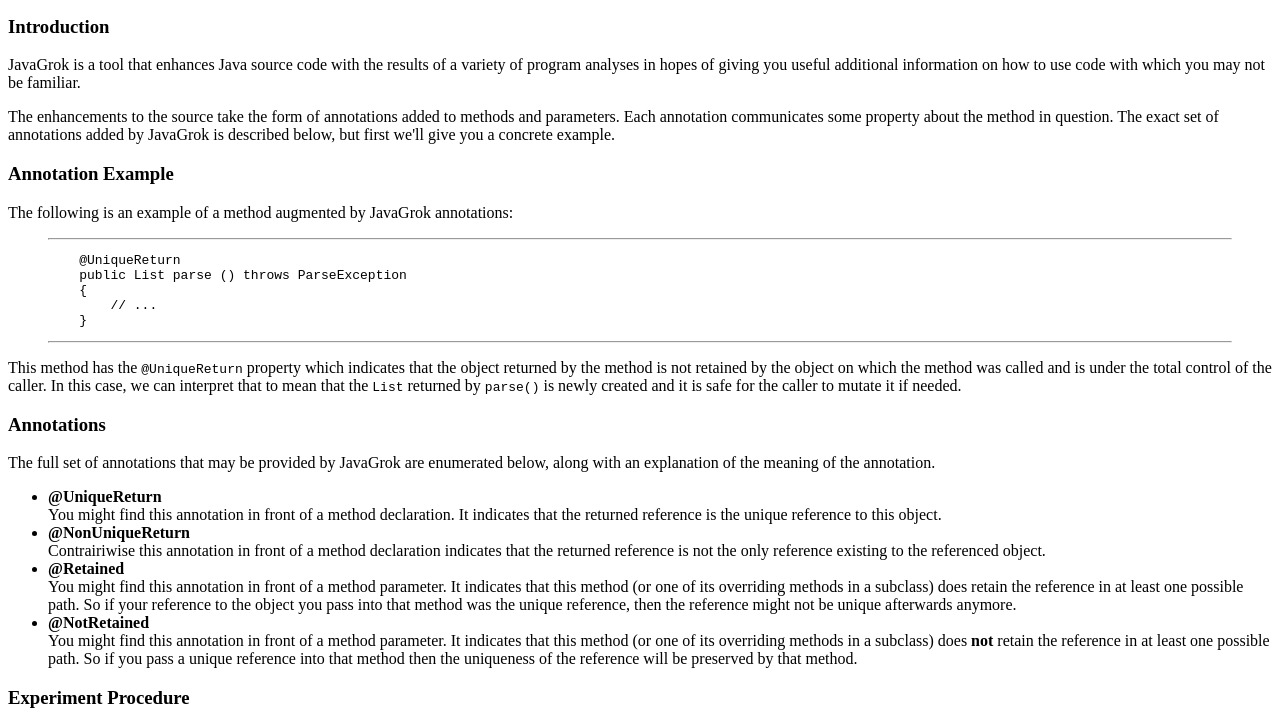
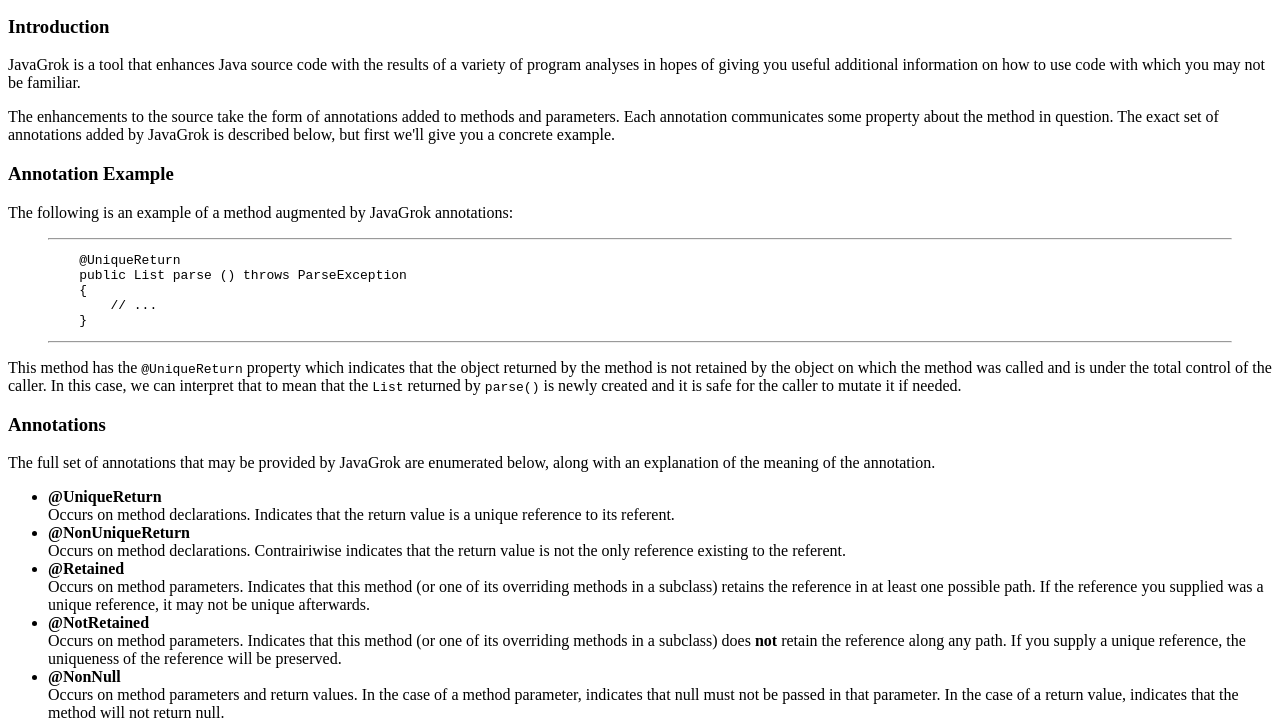
Before and after one commit to samskivert/javagrok, a plain HTML site: page experiment/index.html in a window 1280 px wide. Shown: the part 94-813 px from the top of the page. Drawn offline with Linux system fonts and the light colour scheme.

Commit message:
Edited existing annotation documentation, added documentation for @NonNull and @Throws.

```diff
--- a/experiment/index.html
+++ b/experiment/index.html
@@ -52,25 +52,31 @@
   below, along with an explanation of the meaning of the annotation. </p>
 
 <ul>
-<li><strong>@UniqueReturn</strong><br /> You might find this annotation in front of
-a method declaration. It indicates that the returned reference is
-the unique reference to this object.</li>
+<li><strong>@UniqueReturn</strong><br /> Occurs on method declarations.
+  Indicates that the return value is a unique reference to its referent.</li>
 
-<li><strong>@NonUniqueReturn</strong><br /> Contrairiwise this annotation in front of
-a method declaration indicates that the returned reference is not the only reference
-existing to the referenced object.</li>
+<li><strong>@NonUniqueReturn</strong><br /> Occurs on method declarations.
+  Contrairiwise indicates that the return value is not the only reference
+  existing to the referent.</li>
 
-<li><strong>@Retained</strong><br /> You might find this annotation in front of a method
-parameter. It indicates that this method (or one of its overriding methods in a
-subclass) does retain the reference in at least one possible path. So if your reference
-to the object you pass into that method was the unique reference, then the reference
-might not be unique afterwards anymore.</li>
+<li><strong>@Retained</strong><br /> Occurs on method parameters. Indicates
+  that this method (or one of its overriding methods in a subclass) retains the
+  reference in at least one possible path. If the reference you supplied was a
+  unique reference, it may not be unique afterwards.</li>
 
-<li><strong>@NotRetained</strong><br /> You might find this annotation in front of a method
-parameter. It indicates that this method (or one of its overriding methods in a
-subclass) does <strong>not</strong> retain the reference in at least one possible path.
-So if you pass a unique reference into that method then the uniqueness of the reference
-will be preserved by that method.</li>
+<li><strong>@NotRetained</strong><br /> Occurs on method parameters. Indicates
+  that this method (or one of its overriding methods in a subclass) does
+  <strong>not</strong> retain the reference along any path.  If you supply a
+  unique reference, the uniqueness of the reference will be preserved.</li>
+
+<li><strong>@NonNull</strong><br /> Occurs on method parameters and return
+  values.  In the case of a method parameter, indicates that null must not be
+  passed in that parameter. In the case of a return value, indicates that the
+  method will not return null.</li>
+
+<li><strong>@Throws</strong><br /> Occurs on method declarations. Indicates
+  exceptions thrown by the method and the conditions under which they are
+  thrown.</li>
 </ul>
 
 <h3>Experiment Procedure</h3>
```
